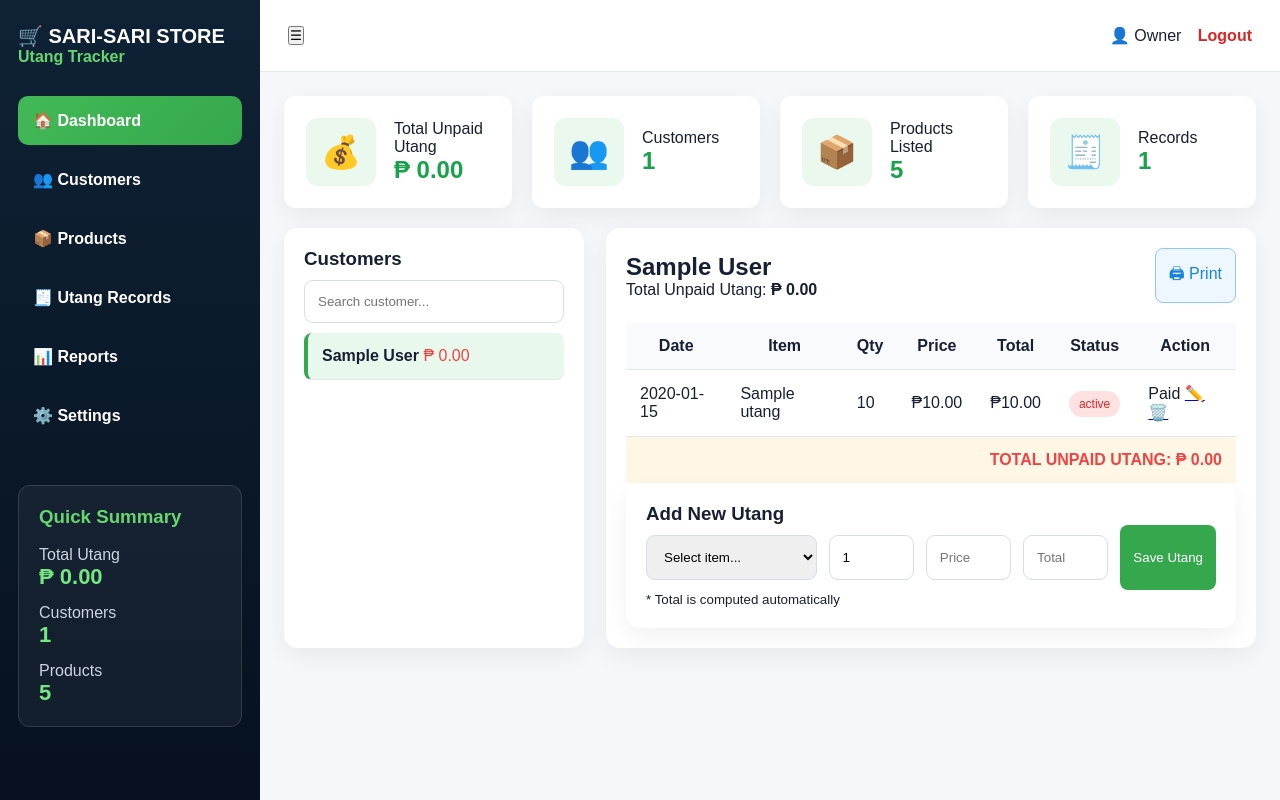
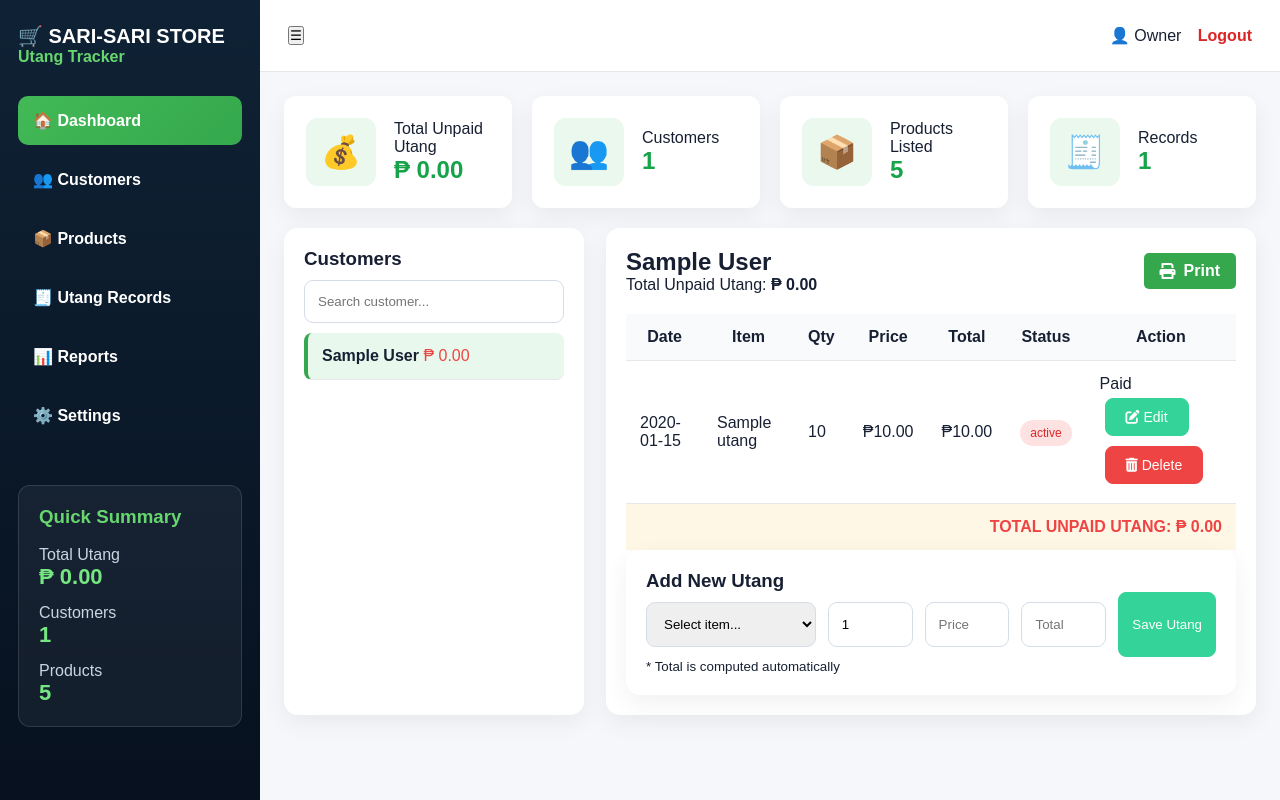
Before and after one commit to plong09/sari-sari-utang-tracker, a Flask app: page /customer/1 in a window 1280 px wide. Run offline with Flask 3, Linux system fonts and the light colour scheme; the visitor is signed in with stand-in values (Sample User, id 1); data comes from the database, SQL or seed files in the repository; tables that the repository leaves empty hold one stand-in row (values such as "Sample post").

Commit message:
update logo of print,paid and delet

```diff
--- a/app.py
+++ b/app.py
@@ -5,6 +5,16 @@ from functools import wraps
 
 app = Flask(__name__)
 app.secret_key = "change-this-secret-key"
+
+from dotenv import load_dotenv
+import os
+
+# Load environment variables from .env file
+load_dotenv()
+
+# Access environment variables
+USER_NAME = os.getenv('USER_NAME')
+PASSWORD = os.getenv('PASSWORD')
 
 
 # ---------------- LOGIN PROTECTION ---------------- #
@@ -26,7 +36,7 @@ def login():
         username = request.form["username"]
         password = request.form["password"]
 
-        if username == "admin" and password == "admin123":
+        if username == USER_NAME and password == PASSWORD:
             session["logged_in"] = True
             return redirect("/")
         else:
--- a/static/style.css
+++ b/static/style.css
@@ -469,3 +491,170 @@ th {
 .logout-btn:hover {
   text-decoration: underline;
 }
+
+/* Responsive Design for Mobile */
+@media (max-width: 600px) {
+  .login-card {
+    padding: 20px;
+    width: 90%;
+  }
+
+  .login-logo {
+    font-size: 28px;
+  }
+
+  .login-card h1 {
+    font-size: 24px;
+  }
+}
+
+/* Action Button Styles */
+.action-btn {
+  display: inline-block;
+  padding: 10px 20px;
+  border-radius: 8px;
+  font-size: 14px;
+  text-align: center;
+  cursor: pointer;
+  text-decoration: none;
+  border: 1px solid transparent;
+  transition: all 0.3s ease;
+  margin: 5px;
+}
+
+.paid-btn {
+  background-color: #34d399;
+  color: white;
+  border: 1px solid #34d399;
+}
+
+.paid-btn:hover {
+  background-color: #2dca7f;
+  border-color: #2dca7f;
+}
+
+.edit-btn {
+  background-color: #34d399;
+  color: white;
+  border: 1px solid #34d399;
+}
+
+.edit-btn:hover {
+  background-color: #2dca7f;
+  border-color: #2dca7f;
+}
+
+.delete-btn {
+  background-color: #ef4444;
+  color: white;
+  border: 1px solid #ef4444;
+}
+
+.delete-btn:hover {
+  background-color: #dc2626;
+  border-color: #dc2626;
+}
+
+/* Print Button Styles */
+.print-btn {
+  padding: 10px 20px;
+  border-radius: 8px;
+  background-color: #3b82f6;
+  color: white;
+  text-decoration: none;
+  font-weight: bold;
+  text-align: center;
+  cursor: pointer;
+  border: 1px solid transparent;
+  transition: all 0.3s ease;
+}
+
+.print-btn:hover {
+  background-color: #2563eb;
+  border-color: #2563eb;
+}
+
+/* Modal Styles */
+.modal {
+  display: none; /* Hidden by default */
+  position: fixed;
+  z-index: 1;
+  left: 0;
+  top: 0;
+  width: 100%;
+  height: 100%;
+  background-color: rgba(0, 0, 0, 0.5); /* Black with transparency */
+  overflow: auto; /* Enable scroll if needed */
+}
+
+.modal-content {
+  background-color: #fff;
+  margin: 15% auto;
+  padding: 20px;
+  border-radius: 8px;
+  width: 80%; /* You can change the width */
+  max-width: 400px;
+  text-align: center;
+  box-shadow: 0px 5px 15px rgba(0,0,0,0.2);
+}
+
+.modal h2 {
+  color: #dc2626;
+}
+
+.modal-buttons {
+  display: flex;
+  justify-content: center;
+  margin-top: 20px;
+}
+
+.modal button {
+  padding: 10px 20px;
+  font-size: 16px;
+  border-radius: 8px;
+  cursor: pointer;
+  margin: 0 10px;
+}
+
+.green-btn {
+  background-color: #34d399;
+  color: white;
+  border: 1px solid #34d399;
+}
+
+.green-btn:hover {
+  background-color: #2dca7f;
+  border-color: #2dca7f;
+}
+
+.red-btn {
+  background-color: #ef4444;
+  color: white;
+  border: 1px solid #ef4444;
+}
+
+.red-btn:hover {
+  background-color: #dc2626;
+  border-color: #dc2626;
+}
+
+/* Print Button Styling */
+.print-btn {
+  background-color: #35a84d; /* Green color */
+  color: white;
+  padding: 8px 15px;
+  border-radius: 5px;
+  font-size: 16px;
+  text-decoration: none;
+  display: inline-flex;
+  align-items: center;
+  transition: background-color 0.3s ease;
+}
+
+.print-btn i {
+  margin-right: 8px; /* Space between icon and text */
+}
+
+.print-btn:hover {
+  background-color: #2b8e37; /* Darker green when hovering */
+}
--- a/templates/index.html
+++ b/templates/index.html
@@ -5,6 +5,7 @@
   <title>Sari-Sari Utang Tracker</title>
   <link rel="stylesheet" href="{{ url_for('static', filename='style.css') }}">
   <script src="https://cdn.jsdelivr.net/npm/chart.js"></script>
+  <link href="https://cdnjs.cloudflare.com/ajax/libs/font-awesome/6.0.0-beta3/css/all.min.css" rel="stylesheet">
 </head>
 <body>
 
@@ -104,7 +105,9 @@
             </div>
 
           <div class="actions">
-              <a href="/print/{{ selected_customer[0] }}" class="blue-btn">🖨 Print</a>
+              <a href="/print/{{ selected_customer[0] }}" class="print-btn">
+                <i class="fas fa-print"></i> Print
+              </a>
             </div>
           </div>
 
@@ -135,19 +138,31 @@
                         {{ u[6] }}
                       </span>
                     </td>
+
+
+
                   <td>
                     {% if u[6] == 'UNPAID' %}
-                        <a href="/mark-paid/{{ u[0] }}/{{ selected_customer[0] }}"
-                           onclick="return confirm('Mark this item as paid?')">✅</a>
+                      <!-- Mark as Paid Button with Icon -->
+                      <button class="action-btn paid-btn" onclick="openModal({{ u[0] }}, {{ selected_customer[0] }})">
+                        <i class="fas fa-check-circle"></i> Mark as Paid
+                      </button>
                     {% else %}
                       <span class="paid-text">Paid</span>
                     {% endif %}
 
-                      <a href="/edit-utang/{{ u[0] }}/{{ selected_customer[0] }}">✏️</a>
+                    <!-- Edit Button with Icon -->
+                    <button class="action-btn edit-btn" onclick="window.location.href='/edit-utang/{{ u[0] }}/{{ selected_customer[0] }}'">
+                      <i class="fas fa-edit"></i> Edit
+                    </button>
 
-                      <a href="/delete-utang/{{ u[0] }}/{{ selected_customer[0] }}"
-                         onclick="return confirm('Delete this utang record?')">🗑️</a>
+                    <!-- Delete Button with Icon -->
+                    <button class="action-btn delete-btn" onclick="openModal({{ u[0] }}, {{ selected_customer[0] }})">
+                      <i class="fas fa-trash-alt"></i> Delete
+                    </button>
                   </td>
+
+
                   </tr>
                 {% endfor %}
               {% else %}
@@ -352,7 +367,44 @@
   </main>
 </div>
 
+<!-- Modal for Delete Confirmation -->
+<div id="deleteModal" class="modal">
+  <div class="modal-content">
+    <h2>Are you sure?</h2>
+    <p>Do you really want to delete this utang record?</p>
+    <div class="modal-buttons">
+      <button id="confirmDelete" class="green-btn">Yes</button>
+      <button id="cancelDelete" class="red-btn">No</button>
+    </div>
+  </div>
+</div>
+
 <script>
+
+  const modal = document.getElementById("deleteModal");
+const confirmDeleteBtn = document.getElementById("confirmDelete");
+const cancelDeleteBtn = document.getElementById("cancelDelete");
+
+function openModal(utId, custId) {
+  modal.style.display = "block";  // Show the modal
+  confirmDeleteBtn.onclick = function() {
+    window.location.href = `/delete-utang/${utId}/${custId}`;  // Perform delete action
+    modal.style.display = "none";  // Close the modal when confirmed
+  };
+  cancelDeleteBtn.onclick = function() {
+    modal.style.display = "none";  // Close the modal when cancelled
+  };
+}
+
+window.onclick = function(event) {
+  if (event.target == modal) {
+    modal.style.display = "none";  // Close modal if clicked outside
+  }
+};
+
+
+
+
   const itemSelect = document.getElementById("itemSelect");
   const quantityInput = document.getElementById("quantityInput");
   const priceInput = document.getElementById("priceInput");
```
Also changed, not shown: other parts of static/style.css (+29 -7 lines), templates/login.html (+14 -11 lines), 1 other file. Lines whose indentation alone changed are shown as unchanged.
